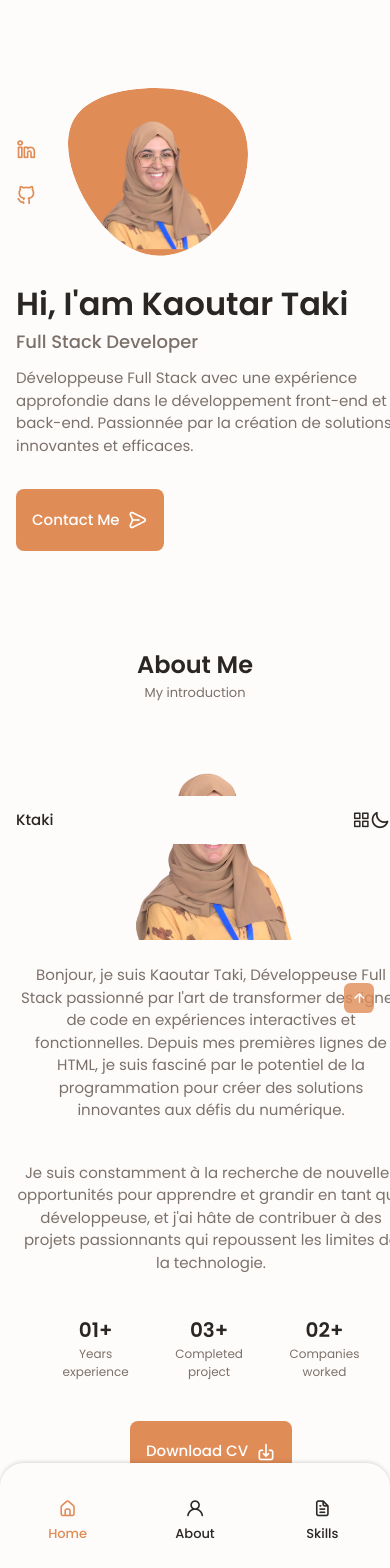
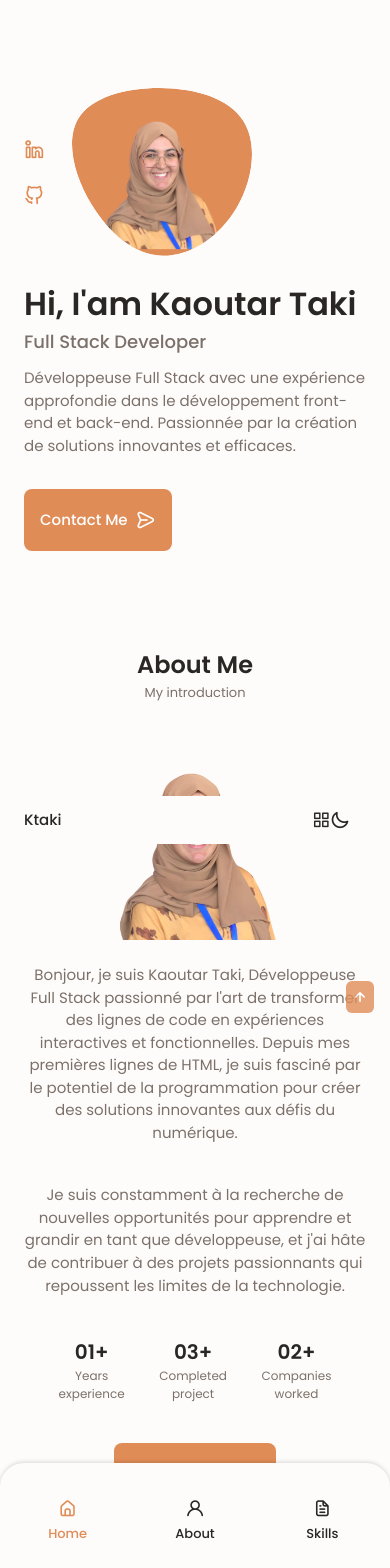
Before and after one commit to Kaoutar-Taki/Portfolio, a React (Vite) app in the folder portfolioReactTsTailwind/: page / in a window 390 px wide. Shown: the top 1568 px of the page. Built offline with nearby package versions, Linux system fonts and the light colour scheme.

Commit message:
Enhance layout and styling of ScrollTop, About, Header, and Home components for improved responsiveness and accessibility

```diff
--- a/portfolioReactTsTailwind/src/components/About.tsx
+++ b/portfolioReactTsTailwind/src/components/About.tsx
@@ -4,12 +4,19 @@ const About = () => {
   return (
     <>
       <section className="about section" id="about">
+        {/* about,section */}
         <h2 className="section__title">About Me</h2>
+        {/* section__title  */}
         <span className="section__subtitle">My introduction</span>
-        <div className="about__container container grid">
+        {/* section__subtitle  */}
+        <div className="about__container max-w-3xl mx-6 sm:mx-4 md:mx-auto grid gap-6">
+          {/* about__container  */}
           <img src={profile} alt="" className="about__img" />
+          {/* about__img  */}
           <div className="about__data">
+            {/* about__data  */}
             <p className="about__description">
+              {/* about__description  */}
               Bonjour, je suis Kaoutar Taki, Développeuse Full Stack passionné
               par l'art de transformer des lignes de code en expériences
               interactives et fonctionnelles. Depuis mes premières lignes de
@@ -17,38 +24,49 @@ const About = () => {
               créer des solutions innovantes aux défis du numérique.
             </p>
             <p className="about__description">
+              {/* about__description */}
               Je suis constamment à la recherche de nouvelles opportunités pour
               apprendre et grandir en tant que développeuse, et j'ai hâte de
               contribuer à des projets passionnants qui repoussent les limites
               de la technologie.
             </p>
             <div className="about__info">
+              {/* about__info  */}
               <div>
                 <span className="about__info-title">01+</span>
+                {/* about__info-title  */}
                 <span className="about__info-name">
+                  {/* about__info-name  */}
                   Years <br />
                   experience
                 </span>
               </div>
               <div>
                 <span className="about__info-title">03+</span>
+                {/* about__info-title */}
                 <span className="about__info-name">
+                  {/* about__info-name */}
                   Completed <br />
                   project
                 </span>
               </div>
               <div>
                 <span className="about__info-title">02+</span>
+                {/* about__info-title */}
                 <span className="about__info-name">
+                  {/* about__info-name */}
                   Companies <br />
                   worked
                 </span>
               </div>
             </div>
             <div className="about__buttons">
+              {/* about__buttons  */}
               <a download="" href={CV} className="button button--flex">
+                {/* button ,button--flex  */}
                 Download CV
                 <i className="uil uil-download-alt button__icon"></i>
+                {/* button__icon   */}
               </a>
             </div>
           </div>
--- a/portfolioReactTsTailwind/src/components/Header.tsx
+++ b/portfolioReactTsTailwind/src/components/Header.tsx
@@ -56,54 +56,73 @@ const Header = () => {
 
   return (
     <header className="header" id="header" ref={headerRef}>
-      <nav className="nav container">
+      {/* header */}
+      <nav className="nav max-w-3xl mx-6 sm:mx-4 md:mx-auto">
+        {/* nav */}
         <a href="#" className="nav__logo">
           Ktaki
         </a>
-
+        {/* nav__logo */}
         <div className="nav__menu" id="nav-menu" ref={navMenuRef}>
-          <ul className="nav__list grid">
+          {/* nav__menu  */}
+          <ul className="nav__list grid gap-6">
+            {/* nav__list */}
             <li className="nav__item">
+              {/* nav__item  */}
               <a
                 href="#home"
                 className="nav__link active-link"
                 onClick={handleLinkClick}
               >
                 <i className="uil uil-estate nav__icon"></i>
+                {/* nav__icon */}
                 Home
               </a>
+              {/* nav__link , active-link */}
             </li>
             <li className="nav__item">
+              {/* nav__item */}
               <a href="#about" className="nav__link" onClick={handleLinkClick}>
                 <i className="uil uil-user nav__icon"></i>
+                {/* nav__icon */}
                 About
               </a>
+              {/* nav__link */}
             </li>
             <li className="nav__item">
+              {/* nav__item  */}
               <a href="#skills" className="nav__link" onClick={handleLinkClick}>
                 <i className="uil uil-file-alt nav__icon"></i>
+                {/* nav__icon */}
                 Skills
               </a>
+              {/* nav__link  */}
             </li>
             <li className="nav__item">
+              {/* nav__item  */}
               <a
                 href="#qualification"
                 className="nav__link"
                 onClick={handleLinkClick}
               >
                 <i className="uil uil-briefcase-alt nav__icon"></i>
+                {/* nav__icon */}
                 Qualification
               </a>
+              {/* nav__link   */}
             </li>
             <li className="nav__item">
+              {/* nav__item */}
               <a
                 href="#contact"
                 className="nav__link"
                 onClick={handleLinkClick}
               >
                 <i className="uil uil-message nav__icon"></i>
+                {/* nav__icon */}
                 Contact Me
               </a>
+              {/* nav__link   */}
             </li>
           </ul>
           <button
@@ -113,10 +132,13 @@ const Header = () => {
           >
             <i className="uil uil-times"></i>
           </button>
+          {/* nav__close */}
         </div>
 
         <div className="nav__btns">
+          {/* nav__btns */}
           <button className="nav__toggle" onClick={openMenu}>
+            {/* nav__toggle  */}
             <i className="uil uil-apps"></i>
           </button>
           <button
@@ -128,6 +150,7 @@ const Header = () => {
               className={`uil ${theme === "dark" ? "uil-sun" : "uil-moon"}`}
             ></i>
           </button>
+          {/* change-theme */}
         </div>
       </nav>
     </header>
--- a/portfolioReactTsTailwind/src/components/Home.tsx
+++ b/portfolioReactTsTailwind/src/components/Home.tsx
@@ -3,9 +3,13 @@ const Home = () => {
   return (
     <>
       <section className="home section" id="home">
-        <div className="home__container container grid">
-          <div className="home__content grid">
+        {/* home, section */}
+        <div className="home__container max-w-3xl mx-6 sm:mx-4 md:mx-auto grid gap-6">
+          {/* home__container */}
+          <div className="home__content grid gap-6">
+            {/* home__content  */}
             <div className="home__social">
+              {/* home__social  */}
               <a
                 href="https://www.linkedin.com/in/kaoutar-taki/"
                 className="home__social-icon"
@@ -13,6 +17,7 @@ const Home = () => {
               >
                 <i className="uil uil-linkedin-alt"></i>
               </a>
+              {/* home__social-icon */}
               <a
                 href="https://github.com/Kaoutar-Taki"
                 className="home__social-icon"
@@ -20,14 +25,17 @@ const Home = () => {
               >
                 <i className="uil uil-github-alt"></i>
               </a>
+              {/* home__social-icon  */}
             </div>
             <div className="home__img">
+              {/* home__img  */}
               <svg
                 className="home__blob"
                 viewBox="0 0 200 187"
                 xmlns="http://www.w3.org/2000/svg"
                 xmlnsXlink="http://www.w3.org/1999/xlink"
               >
+                {/* home__blob  */}
                 <mask id="mask0" mask-type="alpha">
                   <path
                     d="M190.312 36.4879C206.582 62.1187 201.309 102.826 182.328 134.186C163.346 165.547
@@ -49,27 +57,39 @@ const Home = () => {
                     y="18"
                     xlinkHref={profile}
                   />
+                  {/* home__blob-img */}
                 </g>
               </svg>
             </div>
             <div className="home__data">
+              {/* home__data  */}
               <h1 className="home__title">Hi, I'am Kaoutar Taki</h1>
+              {/* home__title */}
               <h3 className="home__subtitle">Full Stack Developer</h3>
+              {/* home__subtitle  */}
               <p className="home__description">
+                {/* home__description */}
                 Développeuse Full Stack avec une expérience approfondie dans le
                 développement front-end et back-end. Passionnée par la création
                 de solutions innovantes et efficaces.
               </p>
               <a href="contact" className="button button--flex">
                 Contact Me <i className="uil uil-message button__icon"></i>
+                {/* button__icon  */}
               </a>
+              {/* button, button--flex  */}
             </div>
           </div>
           <div className="home__scroll">
+            {/* home__scroll  */}
             <a href="#about" className="home__scroll-button button--flex">
+              {/* home__scroll-button, button--flex  */}
               <i className="uil uil-mouse-alt home__scroll-mouse"></i>
+              {/* home__scroll-mouse  */}
               <span className="home__scroll-name">Scroll Down</span>
+              {/* home__scroll-name  */}
               <i className="uil uil-arrow-down home__scroll-arrow"></i>
+              {/* home__scroll-arrow   */}
             </a>
           </div>
         </div>
--- a/portfolioReactTsTailwind/src/components/ScrollTop.tsx
+++ b/portfolioReactTsTailwind/src/components/ScrollTop.tsx
@@ -22,8 +22,13 @@ const ScrollTop = () => {
   }, []);
 
   return (
-    <a href="#" className="scrollup" id="scroll-up" aria-label="Scroll to top">
-      <i className="uil uil-arrow-up scrollup__icon"></i>
+    <a
+      href="#"
+      className="fixed right-4 bottom-[-20%] bg-[hsl(23,69%,61%)] opacity-80 px-1 py-0.5 rounded-md z-10 transition duration-500 hover:bg-[hsl(23,57%,53%)]"
+      id="scroll-up"
+      aria-label="Scroll to top"
+    >
+      <i className="uil uil-arrow-up text-xl text-white"></i>
     </a>
   );
 };
```
Also changed, not shown: portfolioReactTsTailwind/src/components/ContactMe.tsx (+36 -4 lines), portfolioReactTsTailwind/src/components/Qualification.tsx (+47 -2 lines), portfolioReactTsTailwind/src/components/Skills.tsx (+71 -4 lines).
